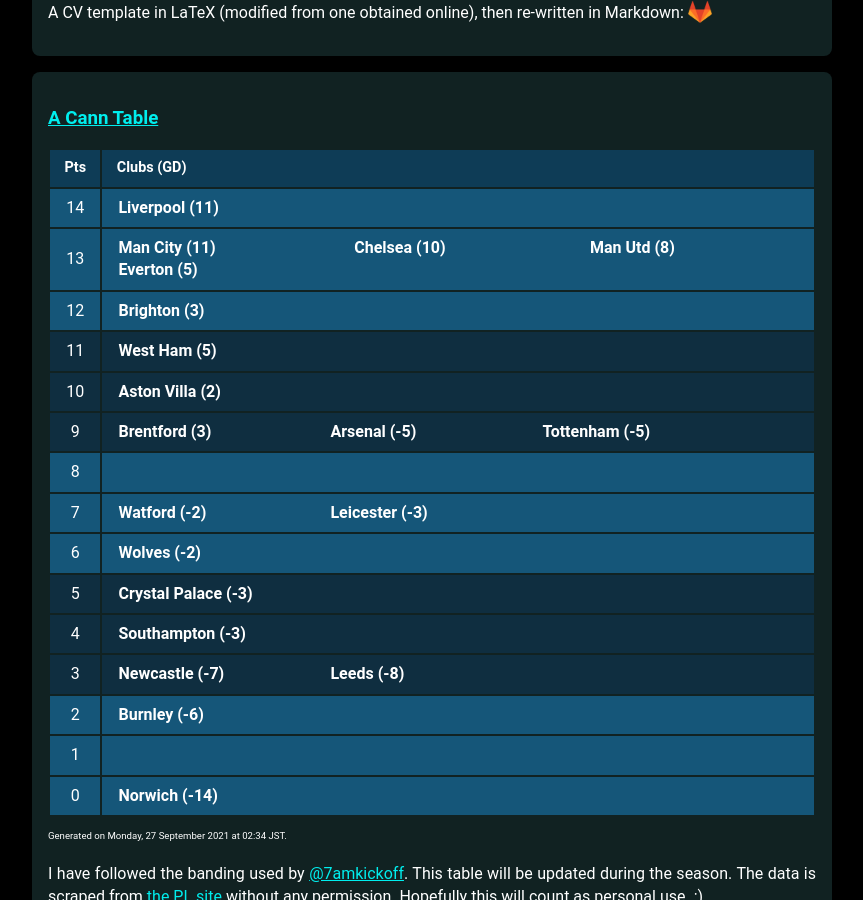
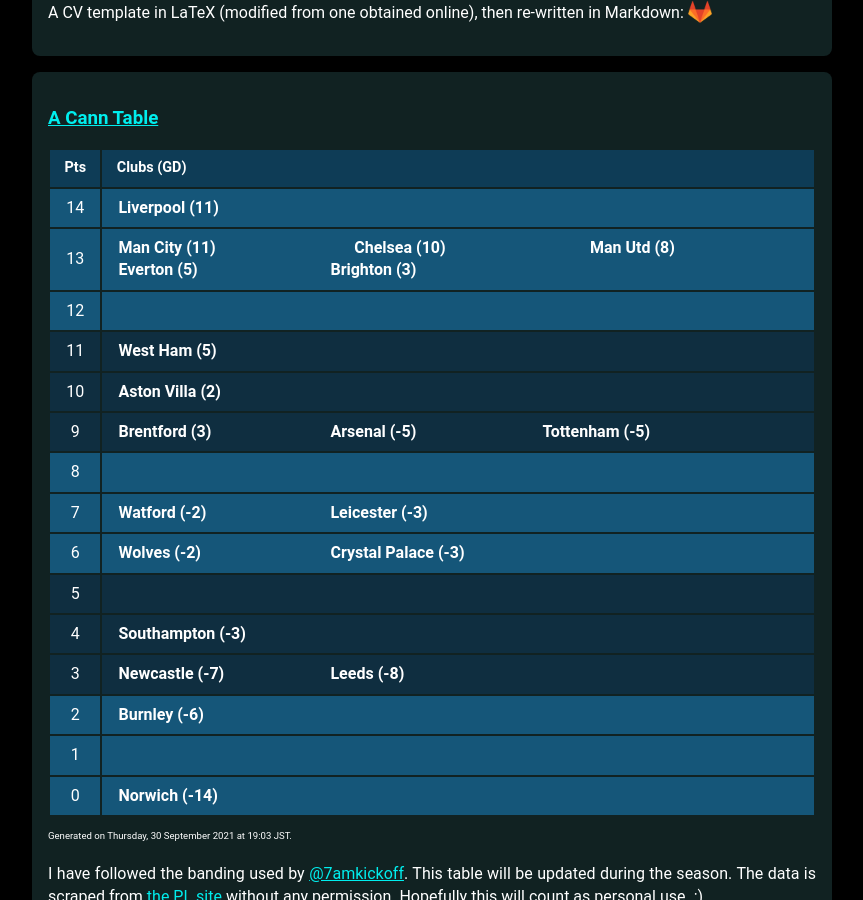
Before and after one commit to muru/muru.github.io, a Jekyll site: the page built from resources.md, in a window 1280 px wide and 900 px high, scrolled down 1297 px. Shown: the whole window, without its empty margins (208-1071 px from the left). Built offline with Jekyll 4.4.1, drawn with Linux system fonts in a browser that asks for light colours; some web fonts are replaced.

Commit message:
updated cann-table: Thu 30 Sep 19:03:03 JST 2021

```diff
--- a/cann-table.html
+++ b/cann-table.html
@@ -13,12 +13,12 @@
 			<span class="club-name"> Chelsea (10) </span>
 			<span class="club-name"> Man Utd (8) </span>
 			<span class="club-name"> Everton (5) </span>
+			<span class="club-name"> Brighton (3) </span>
 		</td>
  	</tr>
 	<tr class="cann-row-1">
 		<td class="cann-point"> 12 </td>
 		<td class="cann-clubs">
-			<span class="club-name"> Brighton (3) </span>
 		</td>
  	</tr>
 	<tr class="cann-row-2">
@@ -57,12 +57,12 @@
 		<td class="cann-point"> 6 </td>
 		<td class="cann-clubs">
 			<span class="club-name"> Wolves (-2) </span>
+			<span class="club-name"> Crystal Palace (-3) </span>
 		</td>
  	</tr>
 	<tr class="cann-row-2">
 		<td class="cann-point"> 5 </td>
 		<td class="cann-clubs">
-			<span class="club-name"> Crystal Palace (-3) </span>
 		</td>
  	</tr>
 	<tr class="cann-row-2">
@@ -96,4 +96,4 @@
 		</td>
  	</tr>
 </table>
-<span id="cann-gen-note"> Generated on  Monday, 27 September 2021 at 02:34 JST. </span>
+<span id="cann-gen-note"> Generated on  Thursday, 30 September 2021 at 19:03 JST. </span>
```
